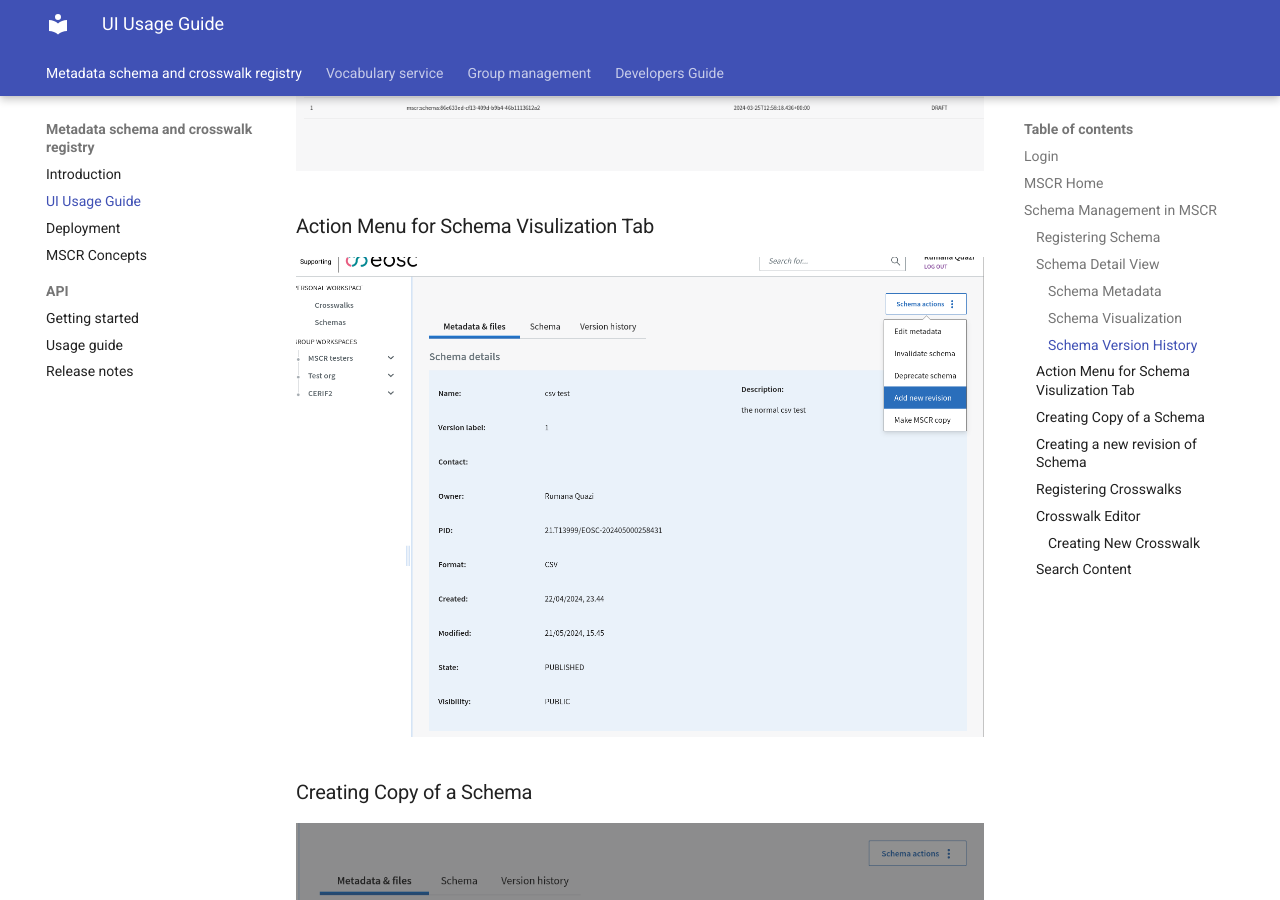
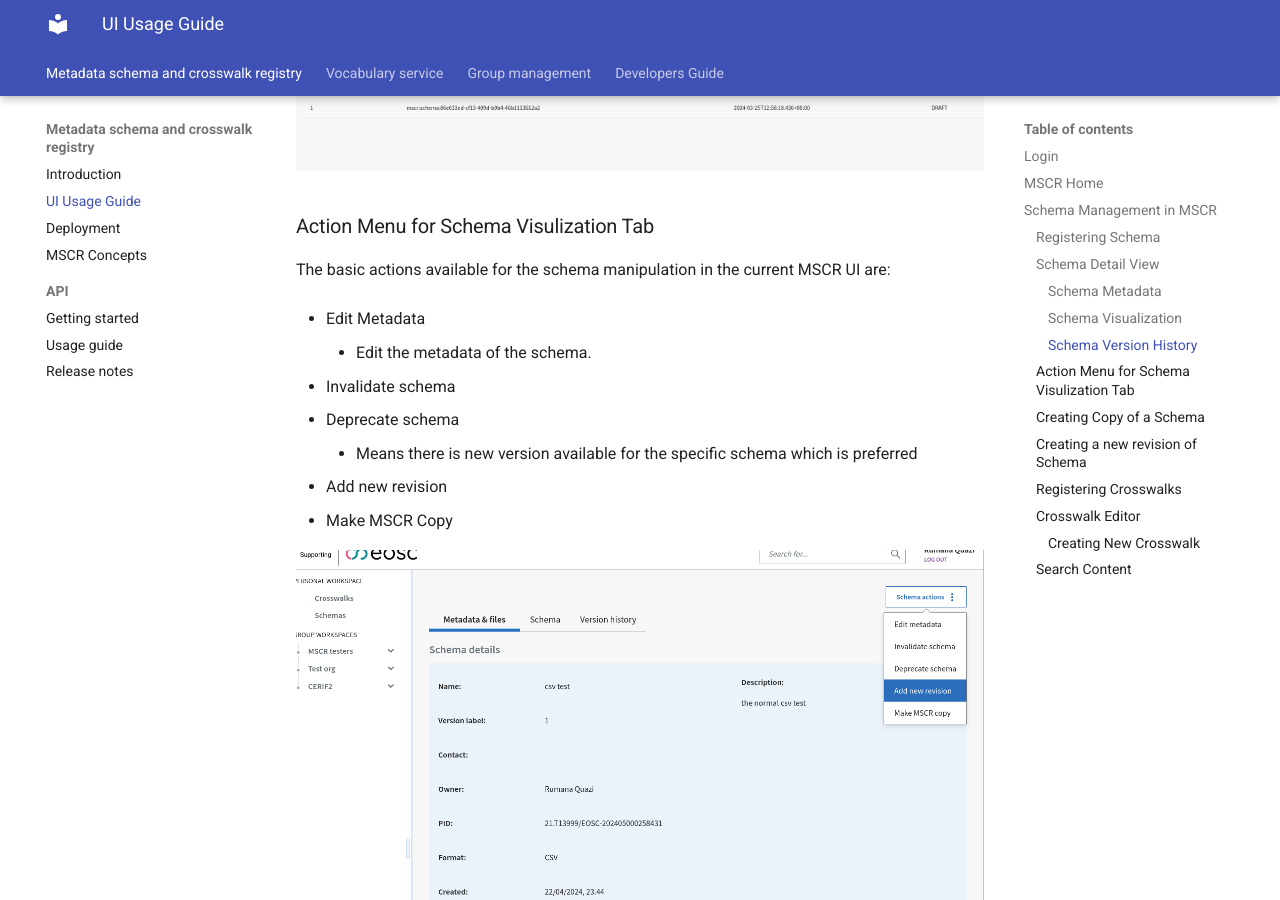
Before and after one commit to CSCfi/mscr-docs, an MkDocs documentation site: the page built from docs/mscr/ui-guide.md, in a window 1280 px wide and 900 px high, scrolled down 3954 px. Built offline with MkDocs 1.6.1 and Material for MkDocs 9.7.7, drawn with Linux system fonts in a browser that asks for light colours.

Commit message:
action menu detail

```diff
--- a/docs/mscr/ui-guide.md
+++ b/docs/mscr/ui-guide.md
@@ -61,6 +61,18 @@ MSCR allows users to create and store different versions and variants for regist
 ![Schema version history tab view](../assets/version-history.png)
 
 ### Action Menu for Schema Visulization Tab
+The basic actions available for the schema manipulation in the current MSCR UI are:
+
+* Edit Metadata
+    - Edit the metadata of the schema.
+
+* Invalidate schema
+
+* Deprecate schema
+    - Means there is new version available for the specific schema which is preferred
+* Add new revision
+* Make MSCR Copy
+
 ![Schema Action Menu](../assets/action-menu.png)
 
 
```
